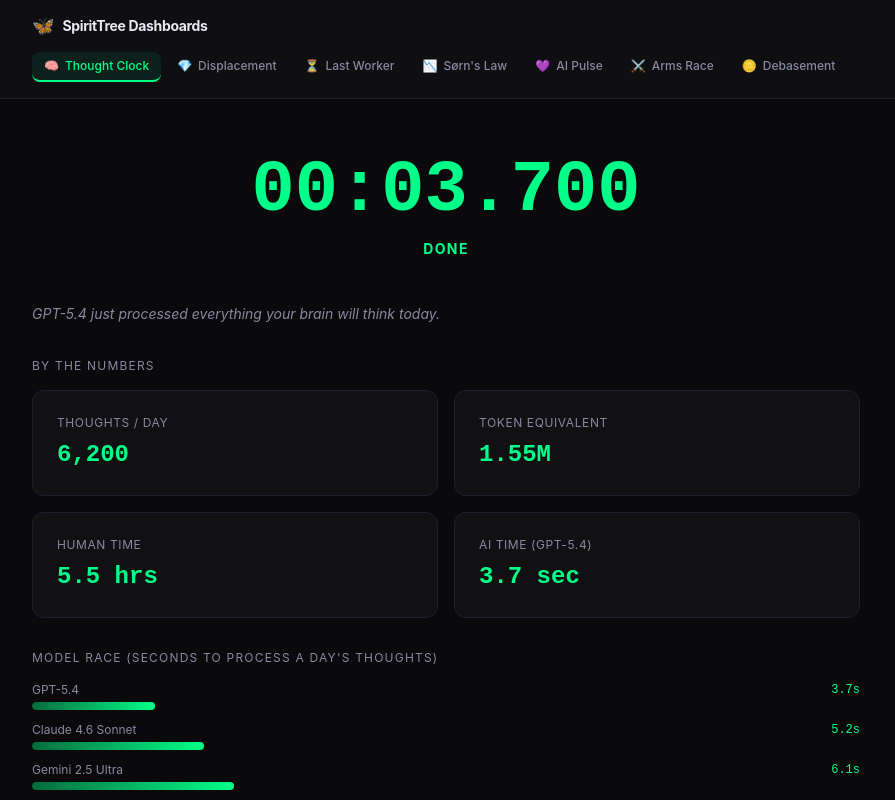
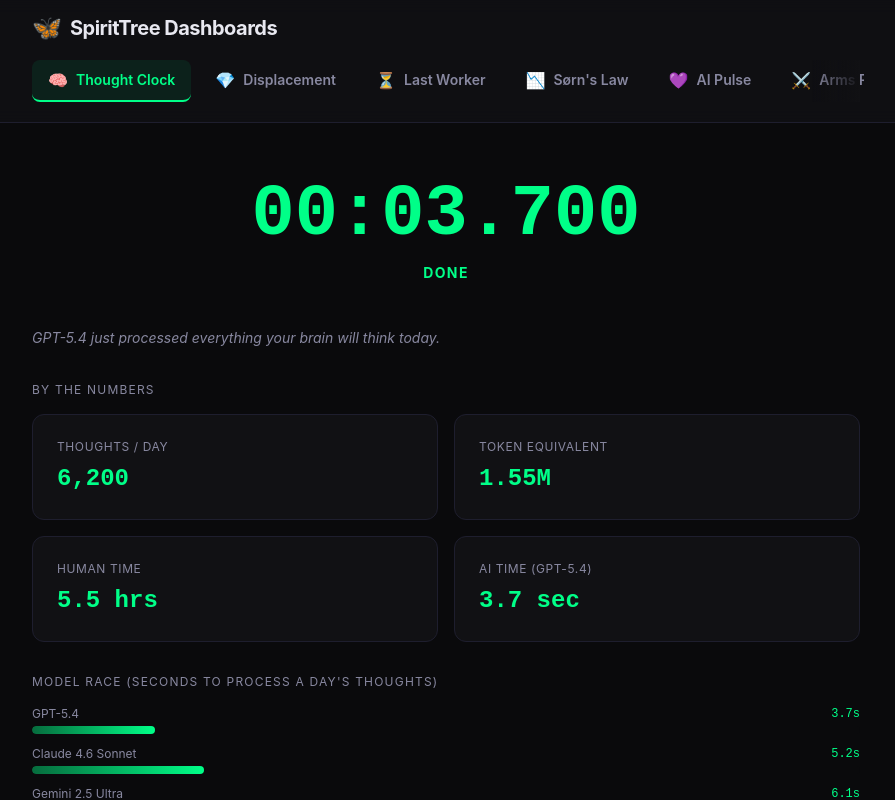
Before and after one commit to sedim3nt/spirittree-dashboards, a React (Vite) app: page / in a window 1280 px wide. Shown: the top 800 px of the page, without its empty margins (194-1089 px from the left). Built offline with nearby package versions, Linux system fonts and the light colour scheme.

Commit message:
fix: larger title + tabs, scroll fade indicator

```diff
--- a/src/App.jsx
+++ b/src/App.jsx
@@ -53,27 +53,31 @@
       {/* Header */}
       <header className="border-b border-border bg-bg-card/80 backdrop-blur-sm sticky top-0 z-50">
         <div className="max-w-[860px] mx-auto px-4 py-3">
-          <div className="flex items-center gap-2 mb-3">
-            <span className="text-lg">🦋</span>
-            <h1 className="text-text text-sm font-bold tracking-tight">SpiritTree Dashboards</h1>
+          <div className="flex items-center gap-2 mb-4">
+            <span className="text-2xl">🦋</span>
+            <h1 className="text-text text-xl font-bold tracking-tight">SpiritTree Dashboards</h1>
           </div>
-          <nav className="flex gap-1 overflow-x-auto pb-1 -mx-1 px-1 scrollbar-hide">
+          <div className="relative">
+            <nav className="flex gap-2 overflow-x-auto pb-2 -mx-1 px-1 scrollbar-hide">
               {tabs.map(tab => (
                 <button
                   key={tab.id}
                   onClick={() => handleTab(tab.id)}
-                className="flex items-center gap-1.5 px-3 py-1.5 rounded-lg text-xs whitespace-nowrap transition-all shrink-0"
+                  className="flex items-center gap-2 px-4 py-2 rounded-lg text-sm whitespace-nowrap transition-all shrink-0"
                   style={{
                     background: activeTab === tab.id ? `${tab.color}15` : 'transparent',
                     color: activeTab === tab.id ? tab.color : '#8888a0',
                     borderBottom: activeTab === tab.id ? `2px solid ${tab.color}` : '2px solid transparent',
                   }}
                 >
-                <span>{tab.icon}</span>
-                <span className="font-medium">{tab.name}</span>
+                  <span className="text-base">{tab.icon}</span>
+                  <span className="font-semibold">{tab.name}</span>
                 </button>
               ))}
             </nav>
+            {/* Scroll fade indicator */}
+            <div className="absolute right-0 top-0 bottom-2 w-12 bg-gradient-to-l from-[var(--color-bg-card)] to-transparent pointer-events-none" />
+          </div>
         </div>
       </header>
 
```
Lines whose indentation alone changed are shown as unchanged.
